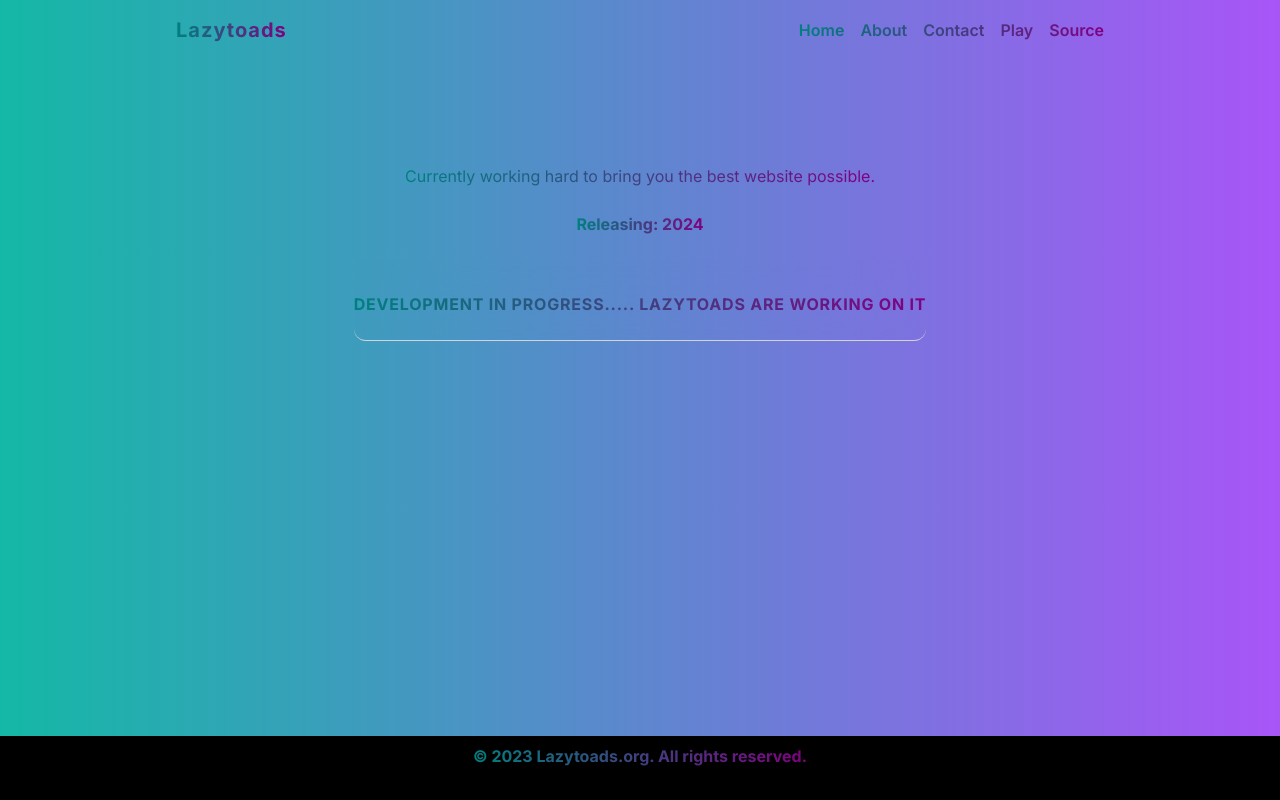
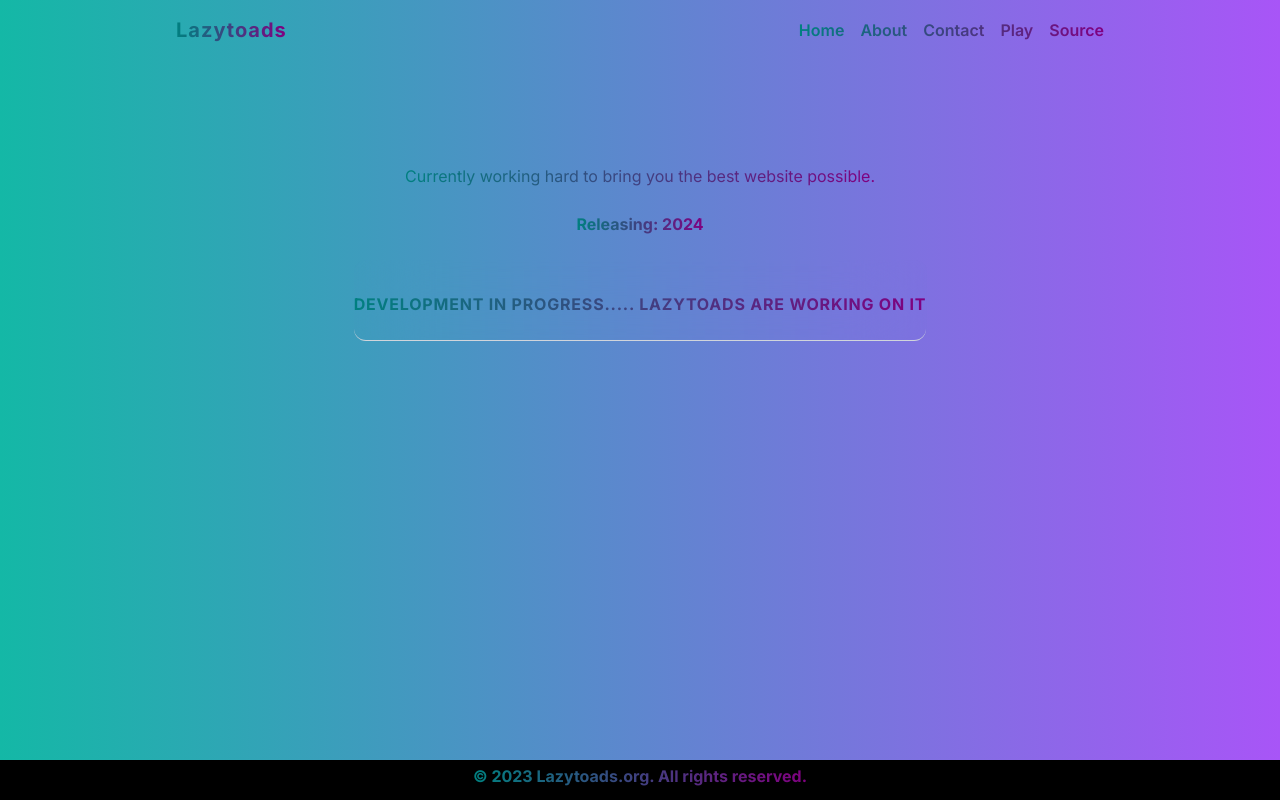
Before and after one commit to DrDrewCain/ProjectLazytoads, a Next.js app in the folder WarriorsFront/: page / in a window 1280 px wide. Built offline with nearby package versions, Linux system fonts and the light colour scheme.

Commit message:
Modify size of footer, make it smaller

```diff
--- a/WarriorsFront/src/app/components/Footer.tsx
+++ b/WarriorsFront/src/app/components/Footer.tsx
@@ -4,19 +4,21 @@ const Footer = () => {
   const currentYear = new Date().getFullYear();
 
   return (
-    <footer className="bg-black text-white py-2 px-1 sm:px-2 flex flex-col items-center justify-center">
-      <p className="text-white text-base mb-6 font-bold"
+    <footer className="bg-black text-white py-1 px-1 sm:px-2 flex flex-col items-center justify-center">
+      <p className="text-white text-sm sm:text-base mb-2 font-bold"
       style={{
-        backgroundImage: "linear-gradient(to right, teal, purple)",
+        color: "white",
+        background: "linear-gradient(to right, teal, purple)",
         backgroundClip: "text",
         WebkitBackgroundClip: "text",
         WebkitTextFillColor: "transparent",
       }}>
         &copy; {currentYear} Lazytoads.org. All rights reserved.
       </p>
-      <p className="text-base"
+      <p className="text-sm sm:text-base"
       style={{
-        backgroundImage: "linear-gradient(to right, teal, purple)",
+        color: "white",
+        background: "linear-gradient(to right, teal, purple)",
         backgroundClip: "text",
         WebkitBackgroundClip: "text",
         WebkitTextFillColor: "transparent",
--- a/WarriorsFront/src/app/globals.css
+++ b/WarriorsFront/src/app/globals.css
@@ -26,3 +26,14 @@ body {
     ),
     var(--surprise-tint);
 }
+
+footer {
+  background-color: transparent;
+}
+
+footer p {
+  background-image: linear-gradient(to right, teal, purple);
+  background-clip: text;
+  -webkit-background-clip: text;
+  -webkit-text-fill-color: transparent;
+}
--- a/WarriorsFront/src/app/page.tsx
+++ b/WarriorsFront/src/app/page.tsx
@@ -90,7 +90,7 @@ const Home = () => {
           </p>
         </div>
       </main>
-      <Footer />
+      <Footer/>
     </div>
   );
 };
```
